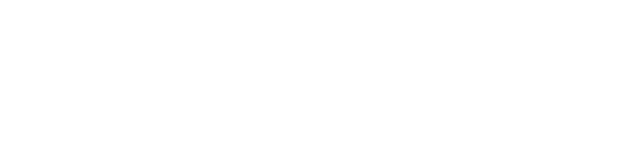
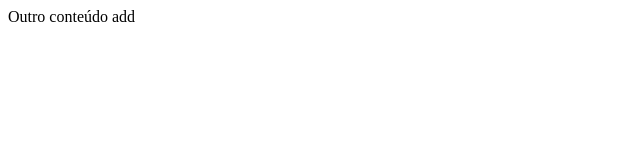
Before and after one commit to apolope/gama-no-github, a plain HTML site: page index.html in a window 1280 px wide. Shown: the whole page, without its empty margins (0-640 px from the left). Drawn offline with Linux system fonts and the light colour scheme.

Commit message:
outro commit desta vez no master

```diff
--- a/index.html
+++ b/index.html
@@ -3,5 +3,8 @@
 	</head>
 
 	<body>
+		<p>
+			Outro conteúdo add
+		</p>
 	</body>
 </html>
```
